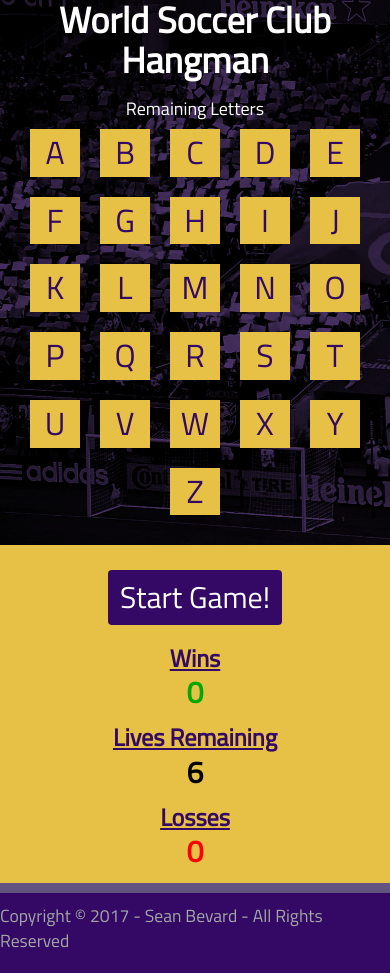
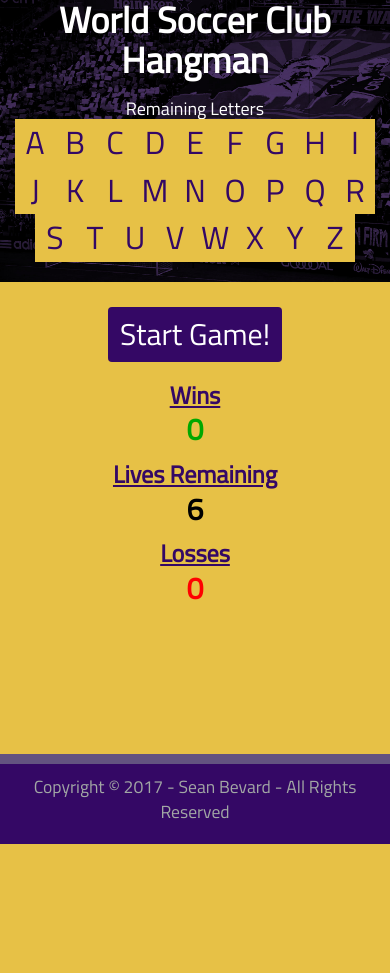
Before and after one commit to seanbevard/Hangman-Game, a PHP site: page / in a window 390 px wide. After the commit the page ends 844 px from the top, so only its background shows below. Run offline with PHP 8.4, Linux system fonts and the light colour scheme; some libraries are stand-ins or nearby versions.

Commit message:
mobile fixes

```diff
--- a/assets/css/style.css
+++ b/assets/css/style.css
@@ -1,6 +1,6 @@
   .letter {
-      margin: 10px;
-      width: 50px;
+      margin: 5p  x;
+      width: 40px;
       font-size: 2em;
       background-color: #e7c146;
       border:none;
--- a/index.html
+++ b/index.html
@@ -39,7 +39,7 @@
             </div>
         </div>
     </div>
-    <footer class="footer">
+    <footer class="footer text-center">
         <p>Copyright © 2017 - Sean Bevard - All Rights Reserved</p>
     </footer>
 </BODY>
```
